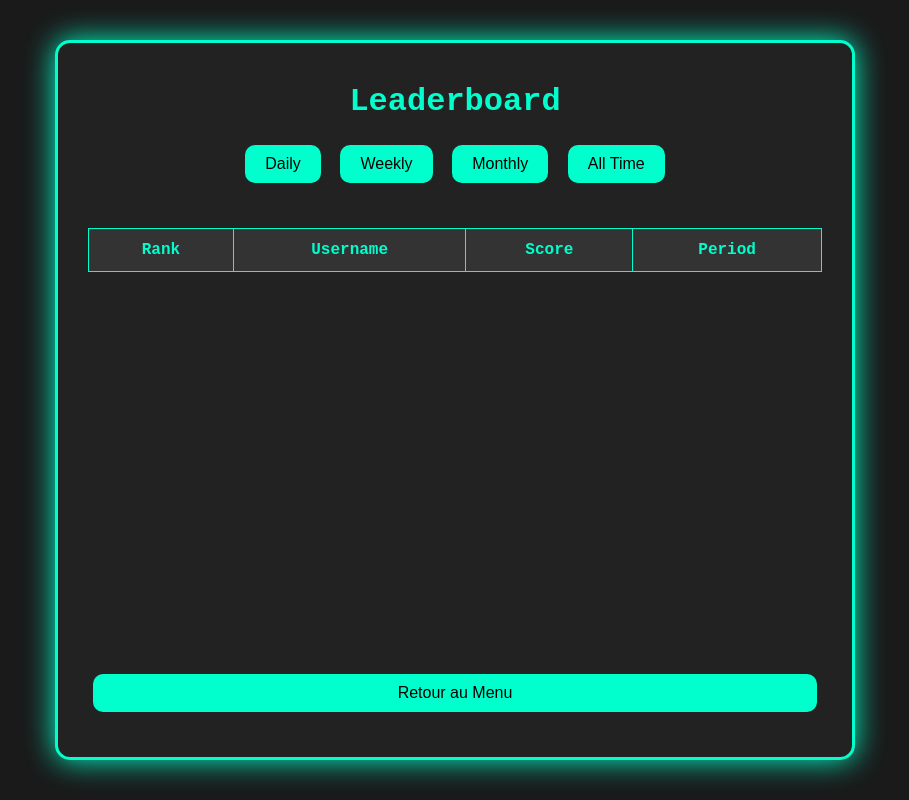
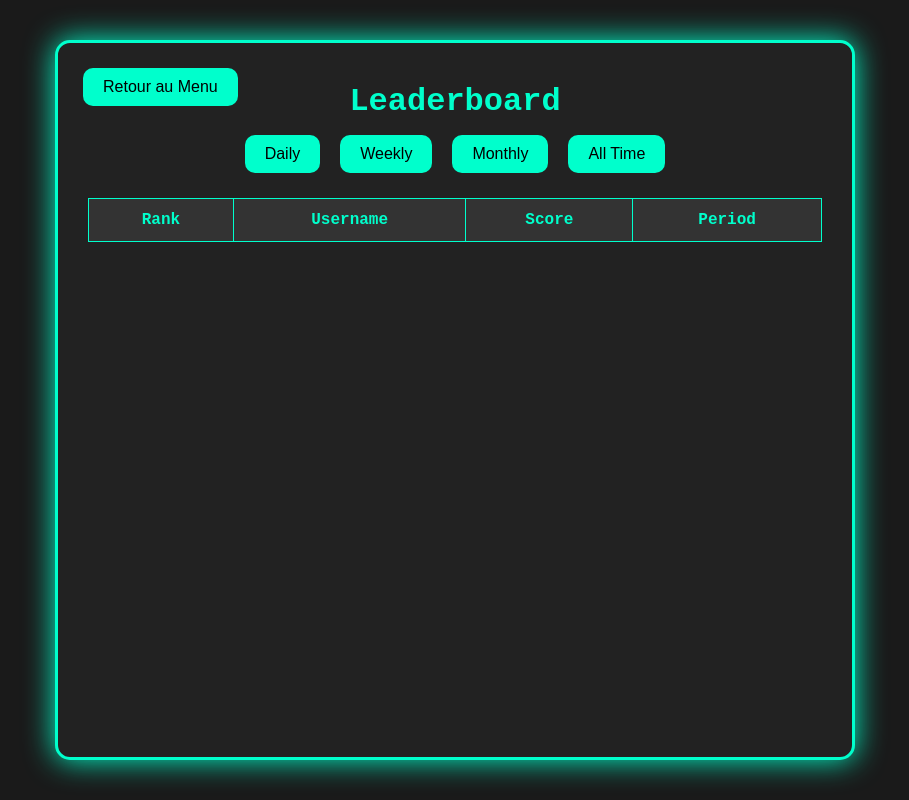
Before and after one commit to Gromuf/holberton_portfolio, a website: page front-end/scenes/leaderboard.html in a window 1280 px wide. Shown: the whole page, without its empty margins (185-1094 px from the left). Drawn offline with Linux system fonts and the light colour scheme; no server answers.

Commit message:
mdofis du css et leaderboard pour ne pas overflow les scores les boutons reste bien en haut de l'interface et ne disparaissent pas au scroll ajout d'un css a la barre de scroll

```diff
--- a/front-end/leaderboard.css
+++ b/front-end/leaderboard.css
@@ -26,24 +26,51 @@
 	width: 80%;
 	max-width: 800px;
 	height: 90vh;
-	overflow-y: auto;
 	display: flex;
 	flex-direction: column;
+	position: relative;
+	overflow: hidden; /* Empêche tout le conteneur de défiler */
   }
 
   .leaderboard-container:hover {
 	transform: scale(1.05);
   }
 
+  /* Bouton de retour toujours en haut à gauche de l'interface */
+  .back-button {
+	position: absolute;
+	top: 20px;
+	left: 20px;
+	margin: 0;
+	padding: 8px 15px;
+	font-size: 14px;
+	z-index: 1000;
+  }
+
+  /* Garde la partie haute visible (titre + boutons) même au scroll */
+  .header-section {
+	position: sticky;
+	top: 0;
+	background-color: #222;
+	padding-bottom: 10px;
+	z-index: 999;
+  }
+
+  /* Titre */
   h1 {
-	margin-bottom: 20px;
+	margin-bottom: 10px;
 	color: #00ffcc;
   }
 
+  /* Boutons de filtre */
   .filter-buttons {
-	margin-bottom: 20px;
+	display: flex;
+	justify-content: center;
+	gap: 10px;
+	padding-bottom: 10px;
   }
 
+  /* Style des boutons */
   .btn {
 	margin: 5px;
 	padding: 10px 20px;
@@ -60,14 +87,22 @@
 	background-color: #008f7a;
   }
 
+  .btn.active {
+	background-color: #008f7a; /* Couleur de hover */
+	color: #000;
+  }
+
+  /* Tableau (scrollable) */
+  .leaderboard-table-container {
+	flex: 1;
+	overflow-y: auto;
+	max-height: 70vh; /* Ajustable si besoin */
+  }
+
   .leaderboard-table {
 	width: 100%;
-	margin-top: 20px;
 	border-collapse: collapse;
 	color: #00ffcc;
-	flex: 1;
-	overflow-y: auto;
-	max-height: 60vh;
   }
 
   .leaderboard-table th,
@@ -85,11 +120,25 @@
 	background-color: #2a2a2a;
   }
 
-  .back-button {
-	margin-top: 20px;
+  /* Personnaliser la barre de défilement */
+::-webkit-scrollbar {
+	width: 10px; /* Largeur de la barre de défilement */
   }
 
-  .btn.active {
-	background-color: #008f7a; /* Couleur de hover */
-	color: #000;
+  /* Personnaliser la poignée (la partie draggable) */
+  ::-webkit-scrollbar-thumb {
+	background-color: #00ffcc; /* Couleur de la poignée */
+	border-radius: 5px; /* Bords arrondis */
+	border: 2px solid #222; /* Bordure autour de la poignée */
   }
+
+  /* Personnaliser l'arrière-plan de la barre de défilement */
+  ::-webkit-scrollbar-track {
+	background-color: #333; /* Couleur de l'arrière-plan */
+	border-radius: 5px;
+  }
+
+  /* Changer la couleur au survol */
+  ::-webkit-scrollbar-thumb:hover {
+	background-color: #008f7a; /* Couleur au survol */
+  }
--- a/front-end/scenes/leaderboard.html
+++ b/front-end/scenes/leaderboard.html
@@ -8,10 +8,19 @@
   </head>
   <body>
     <div class="leaderboard-container">
+      <button
+        class="btn back-button"
+        onclick="window.location.href='/scenes/menu.html'"
+      >
+        Retour au Menu
+      </button>
+      <div class="header-section">
         <h1>Leaderboard</h1>
         <div class="filter-buttons">
           <button class="btn" onclick="fetchLeaderboard('daily')">Daily</button>
-        <button class="btn" onclick="fetchLeaderboard('weekly')">Weekly</button>
+          <button class="btn" onclick="fetchLeaderboard('weekly')">
+            Weekly
+          </button>
           <button class="btn" onclick="fetchLeaderboard('monthly')">
             Monthly
           </button>
@@ -19,6 +28,8 @@
             All Time
           </button>
         </div>
+      </div>
+      <div class="leaderboard-table-container">
         <table class="leaderboard-table">
           <thead>
             <tr>
@@ -32,12 +43,7 @@
             <!-- Les scores seront insérés ici -->
           </tbody>
         </table>
-      <button
-        class="btn back-button"
-        onclick="window.location.href='/scenes/menu.html'"
-      >
-        Retour au Menu
-      </button>
+      </div>
     </div>
     <script src="../leaderboard.js"></script>
   </body>
```
Lines whose indentation alone changed are shown as unchanged.
